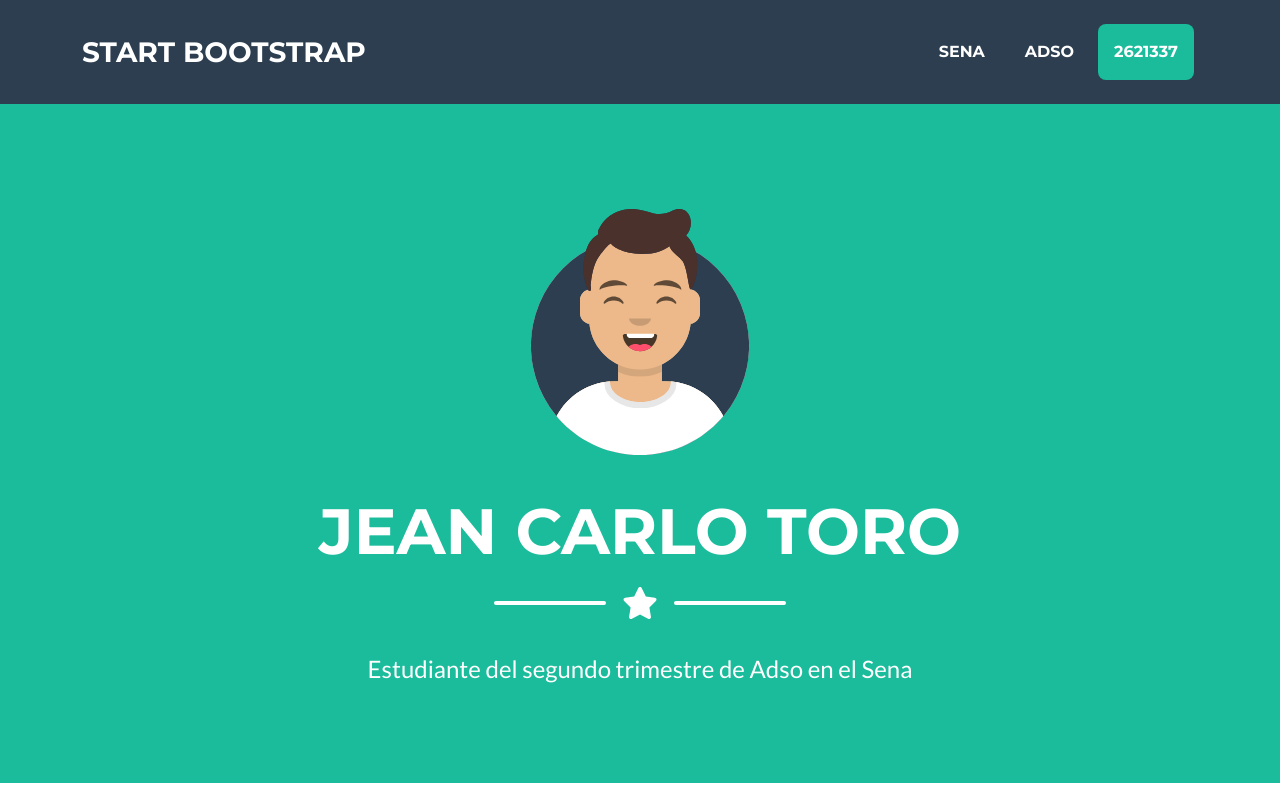
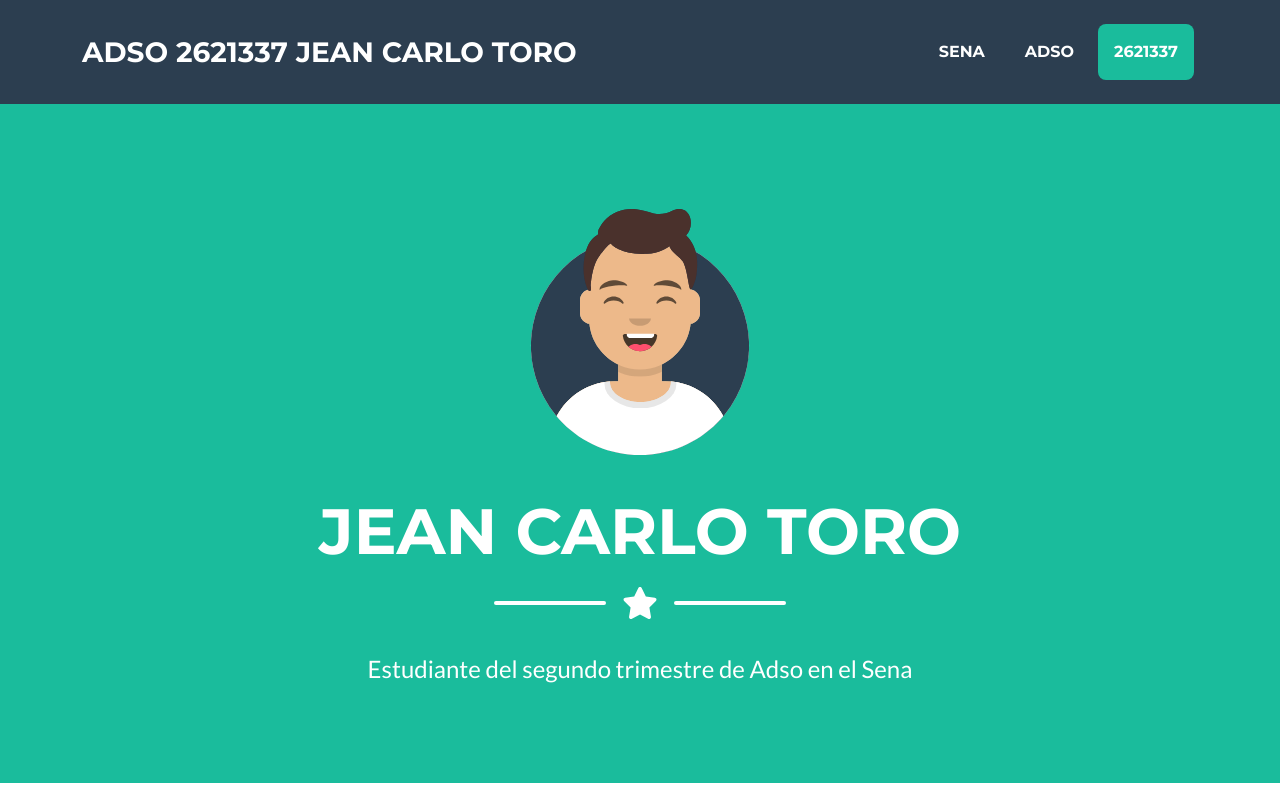
Before and after one commit to Jeanky6/web-page, a plain HTML site: page index.html in a window 1280 px wide. Shown: the top 800 px of the page. Drawn offline with nearby package versions, Linux system fonts and the light colour scheme.

Commit message:
Update index.html

```diff
--- a/index.html
+++ b/index.html
@@ -20,7 +20,7 @@
         <!-- Navigation-->
         <nav class="navbar navbar-expand-lg bg-secondary text-uppercase fixed-top" id="mainNav">
             <div class="container">
-                <a class="navbar-brand" href="#page-top">Start Bootstrap</a>
+                <a class="navbar-brand" href="#page-top">Adso 2621337 Jean Carlo Toro</a>
                 <button class="navbar-toggler text-uppercase font-weight-bold bg-primary text-white rounded" type="button" data-bs-toggle="collapse" data-bs-target="#navbarResponsive" aria-controls="navbarResponsive" aria-expanded="false" aria-label="Toggle navigation">
                     Menu
                     <i class="fas fa-bars"></i>
```
